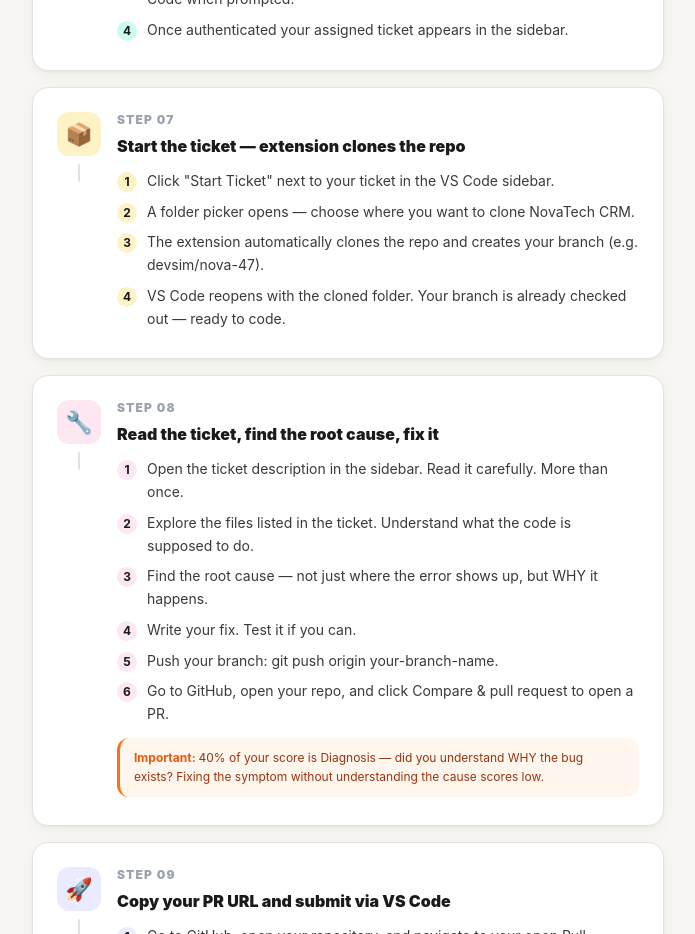
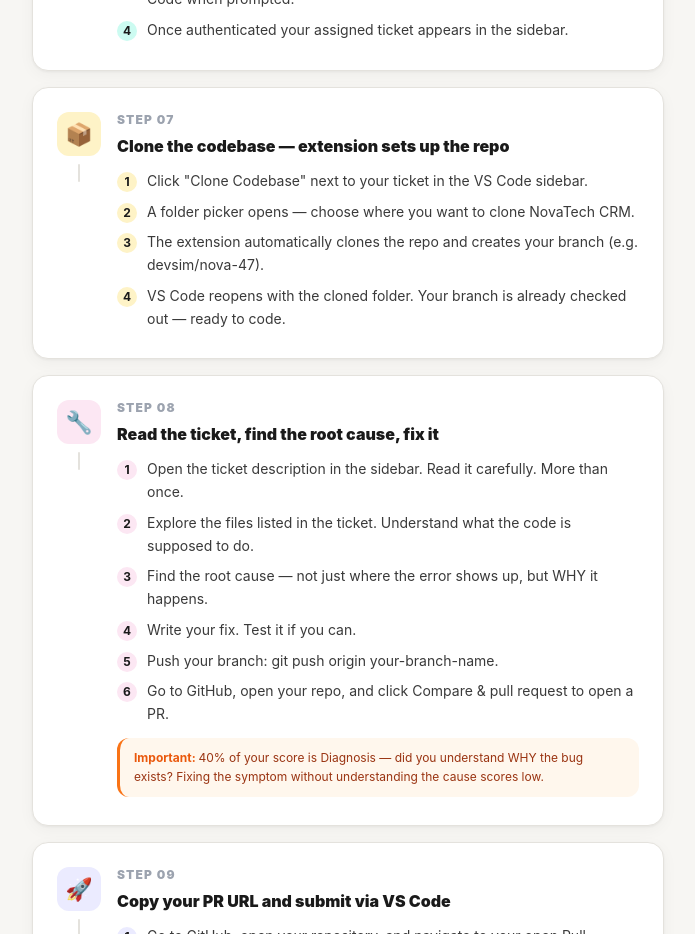
Before and after one commit to DevSimulate/DevsimulateMono, a Next.js app in the folder apps/web/: page /onboarding/guide in a window 1280 px wide. Shown: the part 1980-2914 px from the top of the page, without its empty margins (292-987 px from the left). Built offline with nearby package versions, Linux system fonts and the light colour scheme; no server answers.

Commit message:
fix: correct Clone Codebase button name in guide and add feedback email to footer

```diff
--- a/apps/web/src/app/onboarding/guide/page.tsx
+++ b/apps/web/src/app/onboarding/guide/page.tsx
@@ -110,9 +110,9 @@
     num: "07",
     icon: "📦",
     color: "#FEF3C7",
-    title: "Start the ticket — extension clones the repo",
+    title: "Clone the codebase — extension sets up the repo",
     lines: [
-      'Click "Start Ticket" next to your ticket in the VS Code sidebar.',
+      'Click "Clone Codebase" next to your ticket in the VS Code sidebar.',
       "A folder picker opens — choose where you want to clone NovaTech CRM.",
       "The extension automatically clones the repo and creates your branch (e.g. devsim/nova-47).",
       "VS Code reopens with the cloned folder. Your branch is already checked out — ready to code.",
--- a/apps/web/src/app/page.tsx
+++ b/apps/web/src/app/page.tsx
@@ -342,6 +342,7 @@
           <div className="flex gap-6 text-sm" style={{ color: "#9CA3AF" }}>
             <Link href="/pricing" className="hover:text-indigo-600 transition-colors">Pricing</Link>
             <Link href="/dashboard" className="hover:text-indigo-600 transition-colors">Dashboard</Link>
+            <a href="mailto:ossama@devsimulate.com" className="hover:text-indigo-600 transition-colors">Feedback</a>
           </div>
         </div>
       </footer>
```
